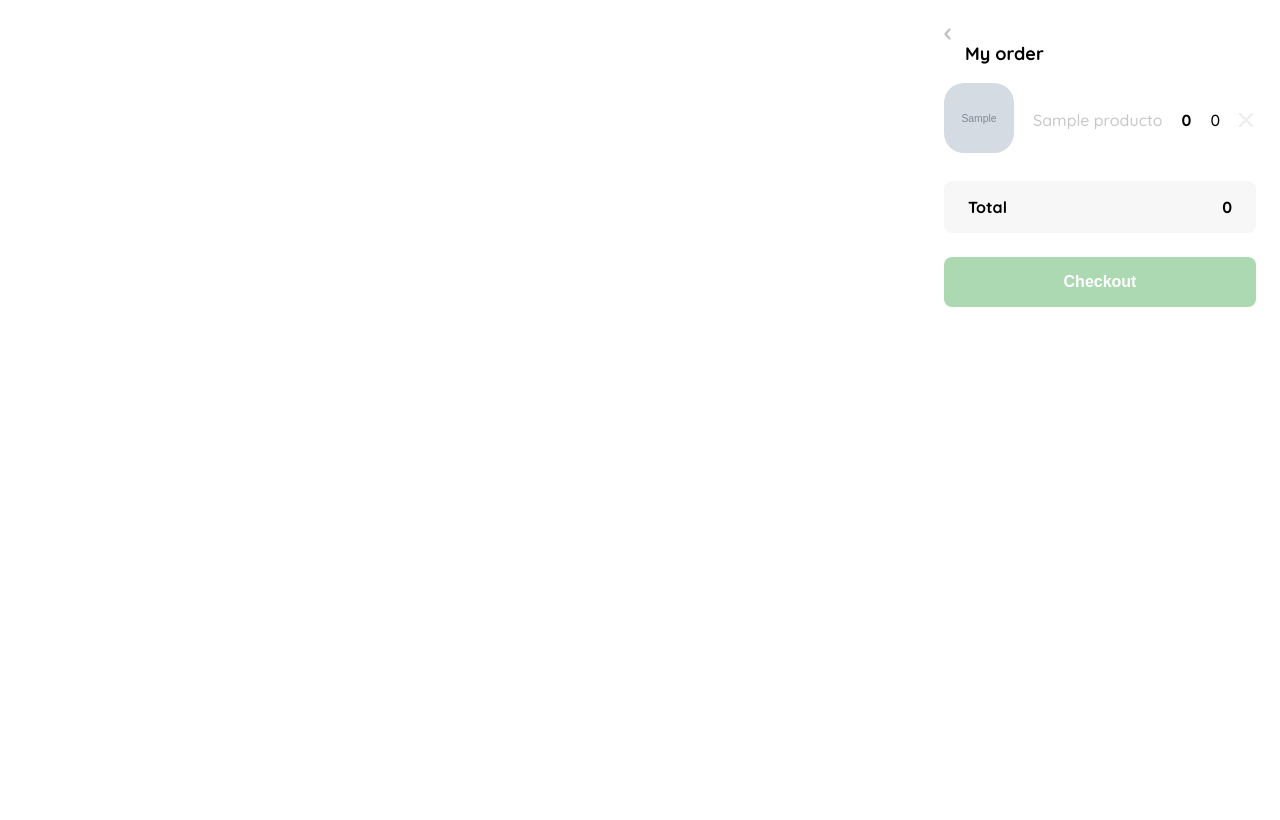
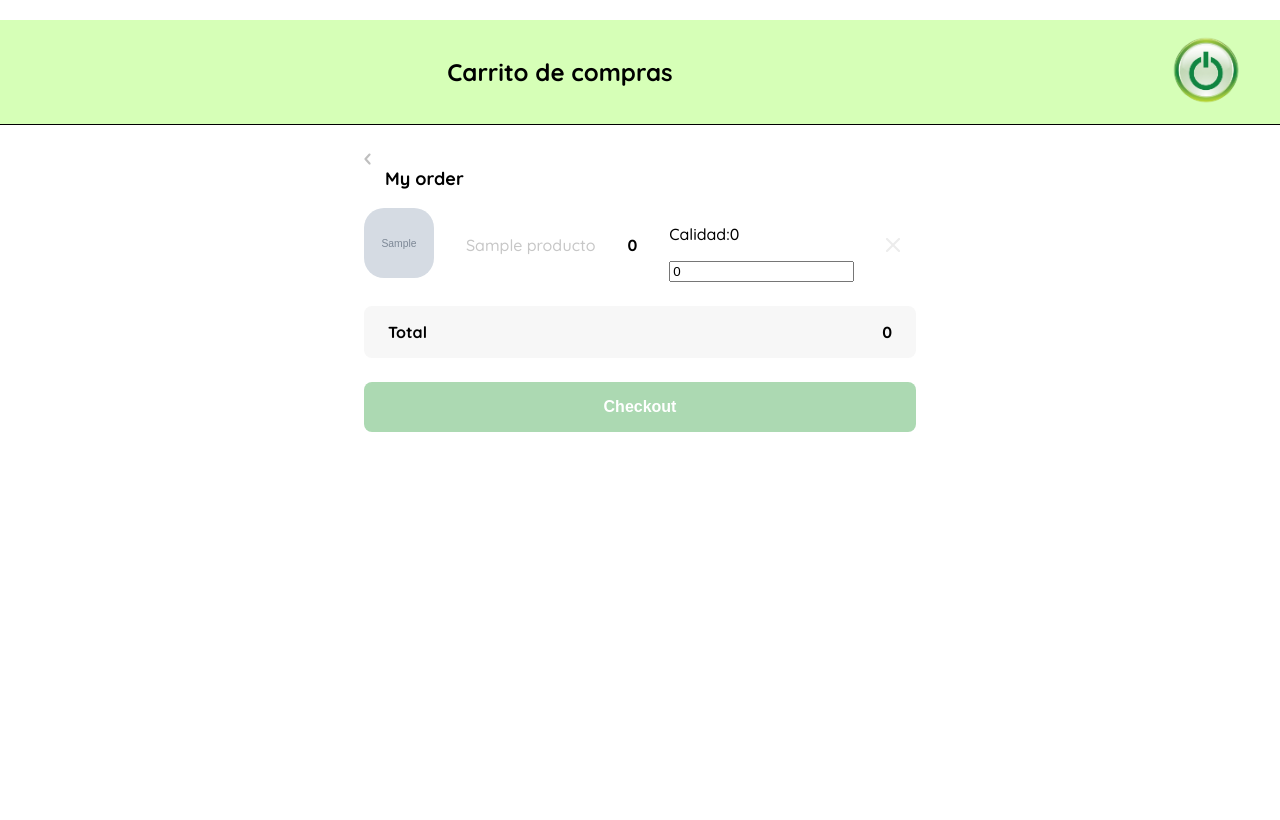
Before and after one commit to cristianGzo/frontend-developer, a PHP site: page /prograweb/shopping-cart.php in a window 1280 px wide. Before the commit the page ends 307 px from the top, so only its background shows below. Run offline with PHP 8.4, Linux system fonts and the light colour scheme; the visitor is signed in with stand-in values (Sample User, id 1); tables that the repository leaves empty or names only in its code hold one stand-in row (values such as "Sample post"); grey boxes marked "Sample" are stand-in pictures.

Commit message:
Carrito actualizando

```diff
--- a/cards.php
+++ b/cards.php
@@ -22,9 +22,7 @@ $productos = $productModel->obtenerProductos();
     <link rel="stylesheet" href="./styles/styleNav.css">
     <link rel="stylesheet" href="./styles/foot.css">
     <script src="https://unpkg.com/sweetalert/dist/sweetalert.min.js"></script>
-
     <!--para el foot -->
-
     <hr>
     <!--ETILOS DEL FOOT-->
 
@@ -343,7 +341,6 @@ $productos = $productModel->obtenerProductos();
                             $.get('./controlador/CarritoControlador.php?opc=4', function(cantidad) {
                                 $("#cart-count").text(cantidad);
                             });
-                            alert('Product agregado al carrito' + requestData.fechaAgregado);
                         }
 
                     });
--- a/controlador/CarritoControlador.php
+++ b/controlador/CarritoControlador.php
@@ -36,6 +36,11 @@ if(isset($_GET['opc'])){
             $cantidadProductosEnCarrito = $carrito->obtenerCantidadProductosEnCarrito();
             echo $cantidadProductosEnCarrito;
             break;
+        case 5:
+            $carrito->actualizarCantidadCarrito();
+            $costoAct = $carrito->costoCarrito();
+            echo "actualizado";
+            break;
 
     }
 }else{
--- a/models/CarritoModel.php
+++ b/models/CarritoModel.php
@@ -100,6 +100,7 @@ class CarritoModel
             p.nombre AS nombre_producto,
             p.precio AS precio_producto,
             c.idCarrito as idCarrito,
+            p.idProducto as idProducto,
             SUM(c.cantidad) as cantidad,
             SUM(p.precio * c.cantidad) AS suma_precio,
             p.imagen AS imagen_producto
@@ -147,7 +148,7 @@ class CarritoModel
             return array();
         }
     }
-    public function eliminarDeCarrito()
+    /*public function eliminarDeCarrito()
     {
         $idCarrito = $_POST['idCarrito'];
         try {
@@ -168,7 +169,53 @@ class CarritoModel
         } catch (PDOException $e) {
             return "Error al eliminar producto: " . $e->getMessage();
         }
+    }*/
+    public function eliminarDeCarrito()
+    {
+        $idCarrito = $_POST['idCarrito'];
+        $idProducto = $_POST['idProducto'];
+
+        try {
+            $this->conexion->beginTransaction(); // Comienza una transacción
+
+            // Obtén la cantidad comprometida antes de eliminar el producto del carrito
+            $stmtCantidadComprometida = $this->conexion->prepare("SELECT cantidad FROM carrito WHERE idCarrito = :idCarrito");
+            $stmtCantidadComprometida->bindParam(':idCarrito', $idCarrito);
+            $stmtCantidadComprometida->execute();
+            $cantidadComprometida = $stmtCantidadComprometida->fetchColumn();
+
+            // Elimina el producto del carrito
+            $stmtEliminar = $this->conexion->prepare("DELETE FROM carrito WHERE idCarrito = :idCarrito;");
+            $stmtEliminar->bindParam(':idCarrito', $idCarrito);
+
+            if ($stmtEliminar === false) {
+                throw new Exception("Error en la preparación de la consulta de eliminación.");
+            }
+
+            if ($stmtEliminar->execute()) {
+                // Actualiza la tabla producto para devolver la cantidad comprometida al stock
+                $stmtUpdateProducto = $this->conexion->prepare("UPDATE producto SET stock = stock + :cantidadComprometida WHERE idProducto = :idProducto");
+                $stmtUpdateProducto->bindParam(':cantidadComprometida', $cantidadComprometida);
+                $stmtUpdateProducto->bindParam(':idProducto', $idProducto); // Asegúrate de obtener el idProducto
+                $stmtUpdateProducto->execute();
+
+                $stmtRestarCantidadComprometida = $this->conexion->prepare("UPDATE producto SET comprometidos = comprometidos - :cantidadComprometida WHERE idProducto = :idProducto");
+                $stmtRestarCantidadComprometida->bindParam(':cantidadComprometida', $cantidadComprometida);
+                $stmtRestarCantidadComprometida->bindParam(':idProducto', $idProducto);
+                $stmtRestarCantidadComprometida->execute();
+
+
+                $this->conexion->commit(); // Confirma la transacción
+                return "Operación exitosa";
+            } else {
+                throw new Exception("Error al ejecutar la consulta de eliminación.");
+            }
+        } catch (Exception $e) {
+            $this->conexion->rollBack(); // Revierte la transacción en caso de error
+            return "Error al eliminar producto: " . $e->getMessage();
+        }
     }
+
     public function eliminarTodoCarrito()
     {
         if (session_status() == PHP_SESSION_NONE) {
@@ -194,4 +241,54 @@ class CarritoModel
             return array();
         }
     }
+
+    public function actualizarCantidadCarrito()
+    {
+        $idCarrito = $_POST['idCarrito'];
+        $nuevaCantidad = $_POST['nuevaCantidad'];
+
+        if (session_status() == PHP_SESSION_NONE) {
+            session_start();
+        }
+
+        if (isset($_SESSION['idUsuario'])) {
+            $idUsuario = $_SESSION['idUsuario'];
+
+            try {
+                $this->conexion->beginTransaction();
+
+                // Obtén información de carrito
+                $stmtCarrito = $this->conexion->prepare("SELECT * FROM carrito WHERE idCarrito = :idCarrito AND idUsuario = :idUsuario");
+                $stmtCarrito->bindParam(':idCarrito', $idCarrito);
+                $stmtCarrito->bindParam(':idUsuario', $idUsuario);
+                $stmtCarrito->execute();
+                $carritoAntiguo = $stmtCarrito->fetch(PDO::FETCH_ASSOC);
+
+                // Calcula la diferencia en la cantidad
+                $diferenciaCantidad = $nuevaCantidad - $carritoAntiguo['cantidad'];
+
+                // Actualiza la cantidad en el carrito
+                $stmtUpdateCarrito = $this->conexion->prepare("UPDATE carrito SET cantidad = :nuevaCantidad WHERE idCarrito = :idCarrito AND idUsuario = :idUsuario");
+                $stmtUpdateCarrito->bindParam(':nuevaCantidad', $nuevaCantidad);
+                $stmtUpdateCarrito->bindParam(':idCarrito', $idCarrito);
+                $stmtUpdateCarrito->bindParam(':idUsuario', $idUsuario);
+                $stmtUpdateCarrito->execute();
+
+                // Actualiza el stock y los comprometidos en la tabla de productos
+                $stmtUpdateProducto = $this->conexion->prepare("UPDATE producto SET stock = stock + :diferenciaCantidad, comprometidos = comprometidos - :diferenciaCantidad WHERE idProducto = :idProducto");
+                $stmtUpdateProducto->bindParam(':diferenciaCantidad', $diferenciaCantidad);
+                $stmtUpdateProducto->bindParam(':idProducto', $carritoAntiguo['idProducto']);
+                $stmtUpdateProducto->execute();
+
+                $this->conexion->commit();
+
+                return true; // La actualización fue exitosa
+            } catch (PDOException $e) {
+                $this->conexion->rollBack();
+                die("Error al actualizar cantidad en carrito: " . $e->getMessage());
+            }
+        }
+
+        return false; // No hay sesión de usuario
+    }
 }
--- a/shopping-cart.php
+++ b/shopping-cart.php
@@ -3,9 +3,9 @@ session_start();
 
 // Verificar si el usuario tiene la sesión activa
 if (!isset($_SESSION['idUsuario'])) {
-    // Si no hay sesión activa, redirigir al usuario a la página de inicio de sesión
-    header("Location: ./login.php");
-    exit();
+  // Si no hay sesión activa, redirigir al usuario a la página de inicio de sesión
+  header("Location: ./login.php");
+  exit();
 }
 include './models/conexion.php';
 include './models/CarritoModel.php';
@@ -16,6 +16,7 @@ $carritoModel = new CarritoModel();
 
 $carrito = $carritoModel->obtenerCarrito();
 $precioCarrito = $carritoModel->costoCarrito();
+$userId = $_SESSION['idUsuario'];
 ?>
 
 <!DOCTYPE html>
@@ -41,17 +42,60 @@ $precioCarrito = $carritoModel->costoCarrito();
       --lg: 18px;
     }
 
+    nav {
+      display: flex;
+      justify-content: space-between;
+      padding: 0 24px;
+      border-bottom: 1px solid;
+      margin-bottom: 0px;
+      margin-top: 20px;
+      background-color: #D6FFB7;
+      z-index: 1;
+    }
+
+    .menu {
+      display: flex;
+      align-items: center;
+
+      /* Centra los elementos verticalmente */
+    }
+
+    .nav-title {
+      flex-grow: 1;
+      text-align: center;
+      margin: 0;
+      display: flex;
+      align-items: center;
+      /* Centra los elementos verticalmente */
+      justify-content: center;
+    }
+
+    .logo {
+      width: 100px;
+      padding-left: 60px;
+      height: auto;
+    }
+
     body {
+      /*display: flex;
+      justify-content: center;
+      /*align-items: center;*/
+      height: 100vh;
       margin: 0;
       font-family: 'Quicksand', sans-serif;
     }
 
     .product-detail {
-      width: 360px;
+      /*width: 360px;*/
+
+      width: 80%;
       padding: 24px;
+      max-width: 600px;
       box-sizing: border-box;
-      position: absolute;
-      right: 0;
+      margin: 0 auto;
+      /*position: absolute;
+      margin-top: 130px;*/
+      /*right: 0;*/
     }
 
     .title-container {
@@ -142,14 +186,17 @@ $precioCarrito = $carritoModel->costoCarrito();
   </style>
   <script src="https://code.jquery.com/jquery-3.6.0.min.js"></script>
   <script>
-    function eliminar(idCarrito) {
+    function eliminar(idCarrito, idProducto) {
       $.ajax({
         type: "POST",
         url: "./controlador/CarritoControlador.php?opc=2",
         data: {
-          idCarrito: idCarrito
+          idCarrito: idCarrito,
+          idProducto: idProducto
         },
         success: function(data) {
+
+          window.location.reload();
           //aqui se puede decir que ya se elimino
           $('#my-order-content').html(data);
           if ($('#my-order-content').find('.shopping-cart').length === 0) {
@@ -158,7 +205,6 @@ $precioCarrito = $carritoModel->costoCarrito();
           }
         },
         error: function(xhr, status, error) {
-          // Manejar errores si la eliminación no fue exitosa
           alert("Error al eliminar el producto: " + error);
         },
       })
@@ -173,9 +219,37 @@ $precioCarrito = $carritoModel->costoCarrito();
       });
     });
   </script>
+  <script>
+    function actualizarCantidad(idCarrito, nuevaCantidad) {
+      $.ajax({
+        type: "POST",
+        url: "./controlador/CarritoControlador.php?opc=5", // Supongamos que el código 3 es para actualizar la cantidad
+        data: {
+          idCarrito: idCarrito,
+          nuevaCantidad: nuevaCantidad
+        },
+        success: function(data) {
+          // Manejar la respuesta del servidor si es necesario
+          window.location.reload(); // Actualizar la página después de la actualización
+        },
+        error: function(xhr, status, error) {
+          alert("Error al actualizar la cantidad: " + error);
+        },
+      });
+    }
+  </script>
 </head>
 
 <body>
+  <nav class="navbar-left">
+    <h1 class="nav-title">Carrito de compras</h1>
+    <div class="menu">
+      <a href="./cards.php">
+        <img src="./logos/Log.png" alt="logo" class="logo">
+      </a>
+    </div>
+
+  </nav>
 
   <aside class="product-detail">
     <div class="title-container">
@@ -193,9 +267,12 @@ $precioCarrito = $carritoModel->costoCarrito();
           </figure>
           <p><?php echo $item['nombre_producto']; ?></p>
           <p><?php echo $item['suma_precio']; ?></p>
-          <p><?php echo $item['cantidad']; ?></p>
-          <!--<p>//?php echo $item['suma_precio']; ?></p>-->
-          <img src="./icons/icon_close.png" alt="close" onclick="eliminar(<?php echo $item['idCarrito']; ?>)">
+          <div class="shopping-cart-details">
+            <p>Calidad:<?php echo $item['cantidad']; ?></p>
+            <input type="number" id="cantidad-<?php echo $item['idCarrito']; ?>" value="<?php echo $item['cantidad']; ?>" onchange="actualizarCantidad(<?php echo $item['idCarrito']; ?>, this.value)">
+
+          </div>
+          <img src="./icons/icon_close.png" alt="close" onclick="eliminar(<?php echo $item['idCarrito']; ?>, '<?php echo $item['idProducto']; ?>')">
         </div>
       <?php } ?>
       <?php if (empty($carrito)) { ?>
@@ -231,7 +308,7 @@ $precioCarrito = $carritoModel->costoCarrito();
   <script>
     $(document).ready(function() {
       $('.primary-button').on('click', function() {
-        var userId = 1;
+        var userId = <?php echo $userId; ?>;
         var fecha = fechaActual();
         var total = <?php echo $precioCarrito[0]['total_a_pagar']; ?>;
 
@@ -243,8 +320,7 @@ $precioCarrito = $carritoModel->costoCarrito();
         };
         $.post('./controlador/ventaControlador.php?opc=1', requestData,
           function(data) {
-            // Puedes manejar la respuesta del servidor aquí, por ejemplo, mostrar un mensaje de éxito.
-            //alert('Carrito agregado a la venta');
+            //  manejar la respuesta del servidor ;
           });
       });
     });
```
Also changed, not shown: controlador/VDetalleControlador.php (+53 -17 lines), createAccount.html (+21 -1 lines), view/venta.php (+44 -43 lines).
